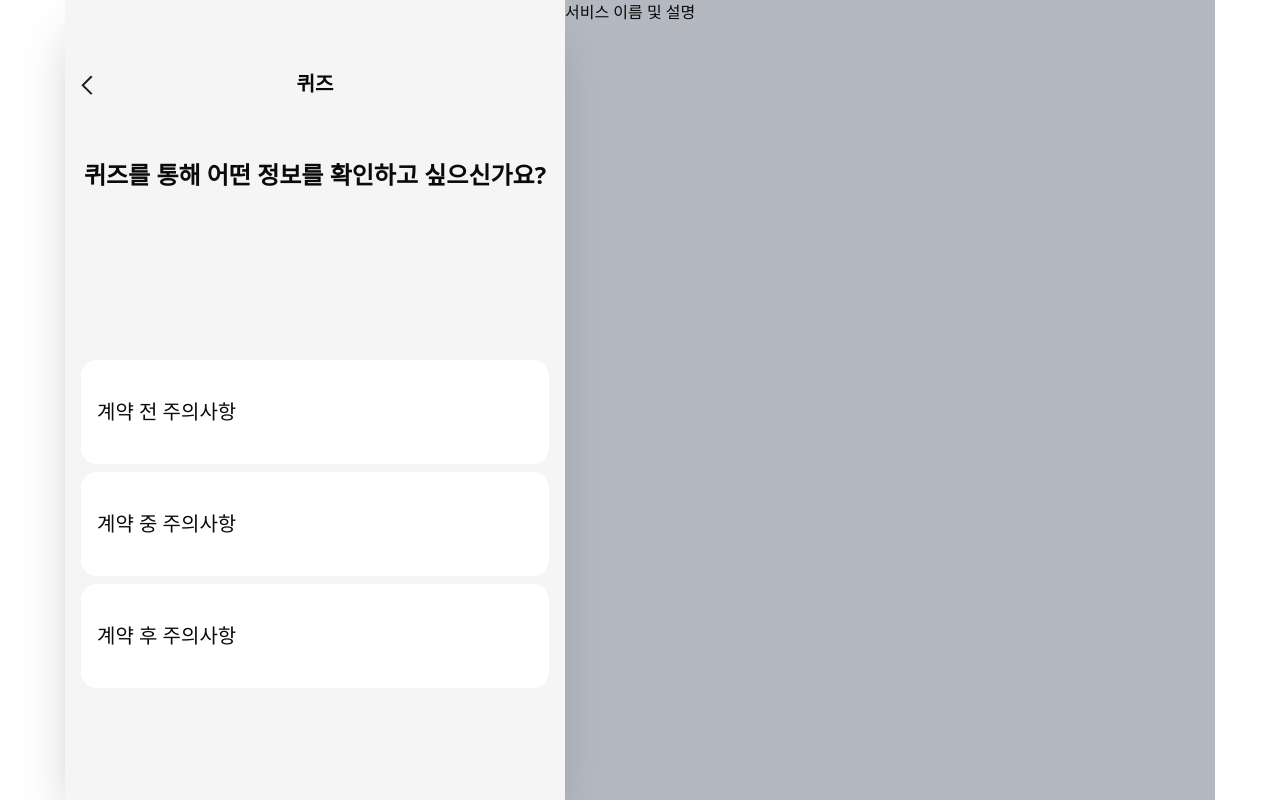
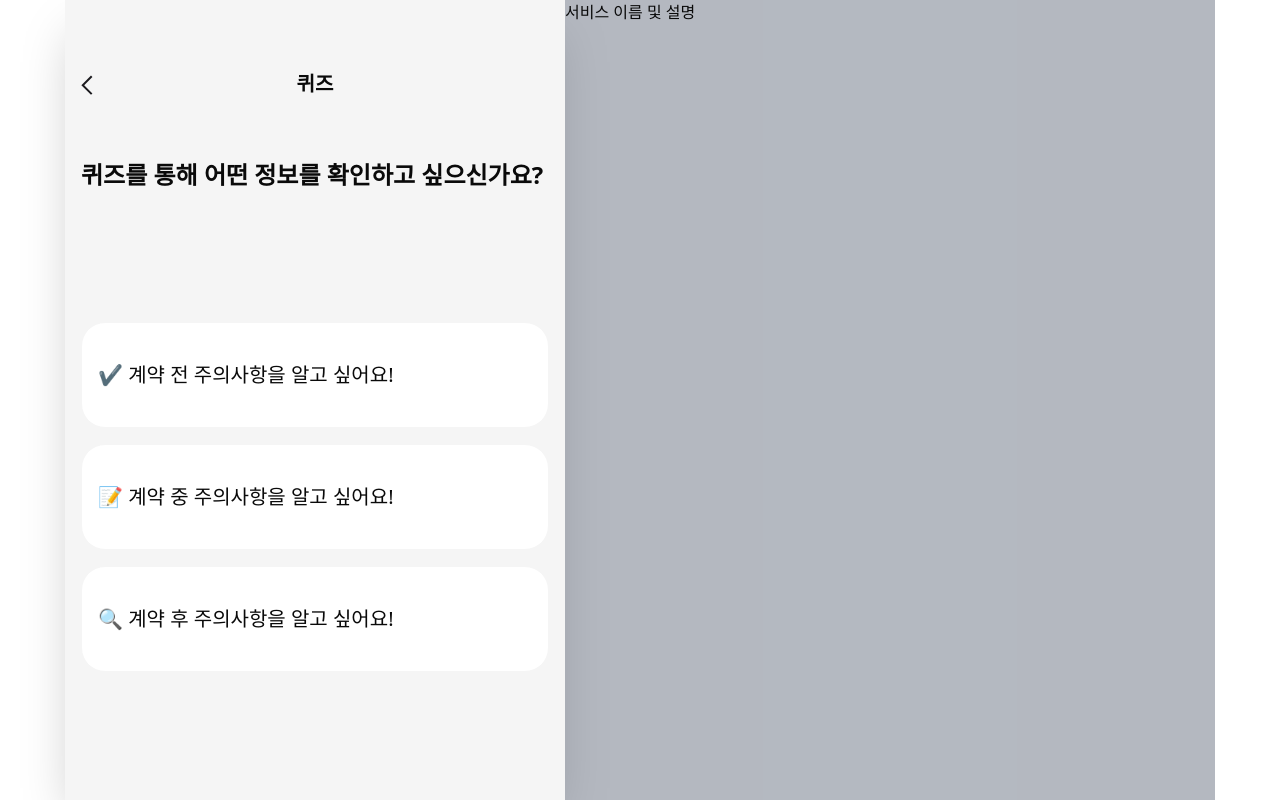
Before and after one commit to songhaeunsong/hug-me, a React (Vite) app: page /quiz in a window 1280 px wide. Built offline with nearby package versions, Linux system fonts and the light colour scheme.

Commit message:
refactor: 퀴즈 스타일 정리

```diff
--- a/src/components/quiz/QuizSection.tsx
+++ b/src/components/quiz/QuizSection.tsx
@@ -22,27 +22,24 @@ const QUIZ_FORM: Record<QuizForm, QuizFormValue> = {
 };
 
 export const QuizSection = ({ quizData, totalCount, quizIndex, submitQuizAnswer }: QuizSectionProps) => {
-  console.log(1);
   const [blinkAnswer, setBlinkAnswer] = useState('');
 
   const handleClickBlinkNext: FormEventHandler<HTMLFormElement> = (e) => {
     e.preventDefault();
     if (blinkAnswer.length === 0) return;
-    console.log(quizData.answer === blinkAnswer, quizData.answer, blinkAnswer, quizIndex);
 
     submitQuizAnswer(quizData.answer === blinkAnswer, quizIndex);
     setBlinkAnswer('');
   };
 
   const handleClickOXNext = (oxAnswer: string) => {
-    console.log(quizData.answer === oxAnswer, quizData.answer, oxAnswer, quizIndex);
     submitQuizAnswer(quizData.answer === oxAnswer, quizIndex);
   };
   if (QUIZ_FORM[quizData.form].type === 'blink') {
     const quizPieces = quizData.quiz.split('*');
 
     return (
-      <div className="w-full h-full flex flex-col justify-between px-3">
+      <div className="w-full h-full flex flex-col justify-between px-3 pb-28">
         <div className="flex flex-col items-start gap-1 ">
           <span className="text-[14px] font-semibold text-gray-1">{QUIZ_FORM[quizData.form].label}</span>
           <div className="text-[24px] font-semibold text-start leading-8 [&>*]:align-middle">
@@ -78,7 +75,7 @@ export const QuizSection = ({ quizData, totalCount, quizIndex, submitQuizAnswer
 
   if (QUIZ_FORM[quizData.form].type === 'ox') {
     return (
-      <div className="w-full h-full flex flex-col justify-between px-3">
+      <div className="w-full h-full flex flex-col justify-between px-3 pb-28">
         <div className="flex flex-col items-start gap-1 ">
           <span className="text-[14px] font-semibold text-gray-1">{QUIZ_FORM[quizData.form].label}</span>
           <span className="text-[24px] font-semibold text-start">{quizData.quiz}</span>
@@ -88,12 +85,12 @@ export const QuizSection = ({ quizData, totalCount, quizIndex, submitQuizAnswer
           </div>
         </div>
 
-        <div className="grid grid-cols-2 gap-4 w-full h-[150px] [&>*]:rounded-2xl [&>*]:bg-white">
-          <button onClick={() => handleClickOXNext('O')}>
+        <div className="grid grid-cols-2 gap-4 w-full h-[150px] [&>*]:rounded-2xl">
+          <button className="bg-green-1" onClick={() => handleClickOXNext('O')}>
             <object className="pointer-events-none m-auto" data="icons/circle.svg" />
           </button>
-          <button onClick={() => handleClickOXNext('X')}>
-            <object className="pointer-events-none m-auto" data="icons/close.svg" />
+          <button className="bg-point-2" onClick={() => handleClickOXNext('X')}>
+            <object className="pointer-events-none bg-point-2  m-auto" data="icons/close.svg" />
           </button>
         </div>
       </div>
--- a/src/pages/Quiz.tsx
+++ b/src/pages/Quiz.tsx
@@ -17,14 +17,19 @@ export const Quiz = () => {
   };
 
   return (
-    <div className="flex flex-col h-full justify-between pt-12 pb-28 px-4">
+    <div className="flex flex-col h-full justify-between pt-12 px-4 pb-4 gap-12">
       {quizState === null && (
         <>
-          <span className="text-[24px] font-semibold">퀴즈를 통해 어떤 정보를 확인하고 싶으신가요?</span>
-          <div className="flex flex-col gap-2 w-full [&>*]:py-[37px] [&>*]:px-4 [&>*]:w-full [&>*]:text-[20px] [&>*]:text-start [&>*]:bg-white [&>*]:rounded-2xl [&>*]:cursor-pointer [&>*]:hover:drop-shadow-lg">
-            <button onClick={() => handleClickQuizState('BEFORE_CONTRACT')}>계약 전 주의사항</button>
-            <button onClick={() => handleClickQuizState('IN_CONTRACT')}>계약 중 주의사항</button>
-            <button onClick={() => handleClickQuizState('ATFER_CONTRACT')}>계약 후 주의사항</button>
+          <span className="text-[24px] text-start font-semibold wrap-words">
+            퀴즈를 통해 어떤 정보를 확인하고 싶으신가요?
+          </span>
+          <div
+            className="flex flex-col gap-4 w-full pb-28 [&>*]:py-[37px] [&>*]:px-4 [&>*]:w-full [&>*]:text-[20px] [&>*]:text-start
+          [&>*]:bg-white [&>*]:rounded-3xl [&>*]:cursor-pointer [&>*]:border-[1.5px] [&>*]:border-bgcolor [&>*]:hover:border-point/40 [&>*]:hover:drop-shadow-glow [&>*]:hover:bg-point-hover [&>*]:hover:text-point"
+          >
+            <button onClick={() => handleClickQuizState('BEFORE_CONTRACT')}>✔️ 계약 전 주의사항을 알고 싶어요!</button>
+            <button onClick={() => handleClickQuizState('IN_CONTRACT')}>📝 계약 중 주의사항을 알고 싶어요!</button>
+            <button onClick={() => handleClickQuizState('ATFER_CONTRACT')}>🔍 계약 후 주의사항을 알고 싶어요!</button>
           </div>
         </>
       )}
```
Also changed, not shown: public/icons/circle.svg, public/icons/close.svg.
